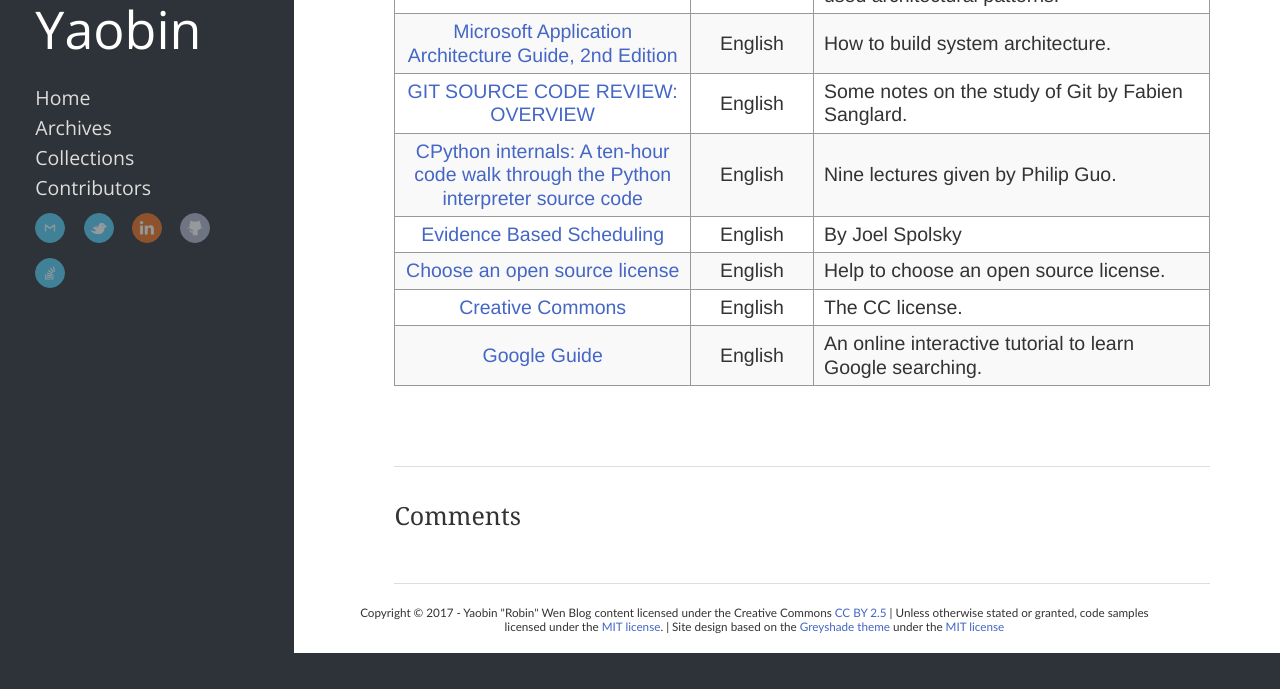
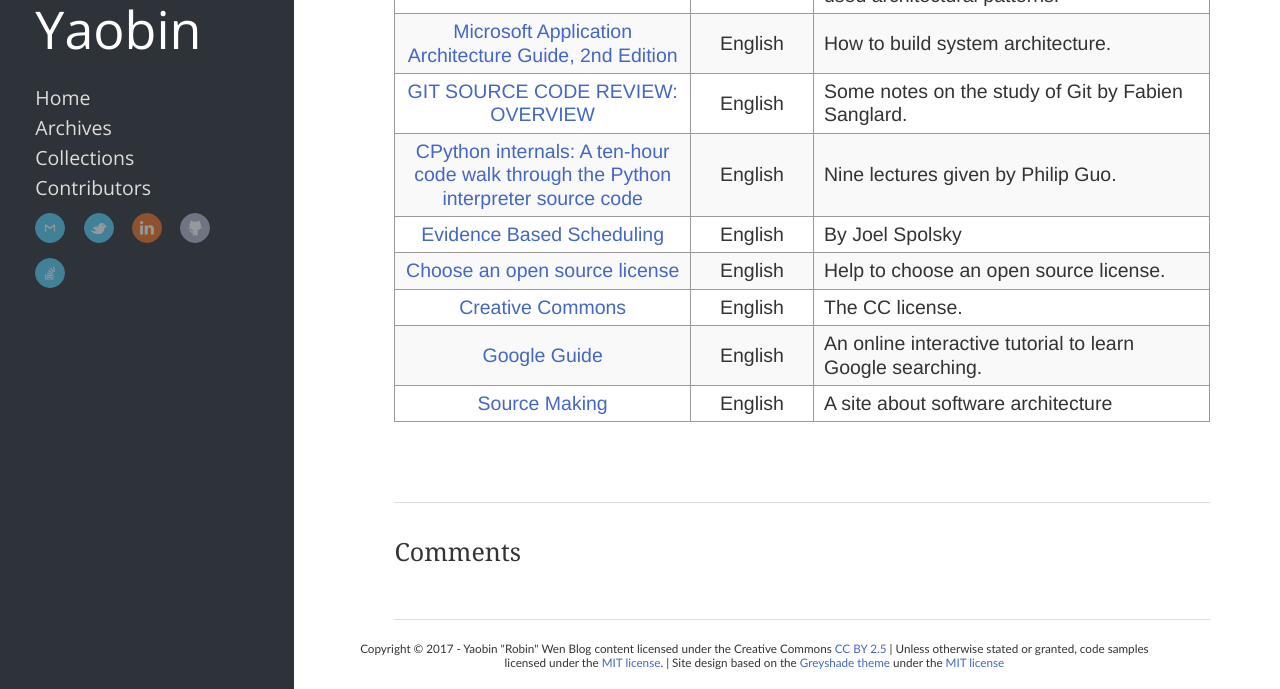
Before and after one commit to Tianhao25/yaobinwen.github.io, a Jekyll site: the page built from pearls/index.markdown, in a window 1280 px wide and 900 px high, scrolled down 602 px, cut to the strip 211-900 px from the top of the window. Built offline with Jekyll 4.4.1, drawn with Linux system fonts in a browser that asks for light colours; nearby versions of some CDN libraries; comment, search, counter and statistics services are not loaded; before the commit the page ends 1466 px from its top, so only the background shows below that.

Commit message:
Update index.markdown

```diff
--- a/pearls/index.markdown
+++ b/pearls/index.markdown
@@ -30,3 +30,4 @@ This page is the collection of the web sites or the blogs that are full of usefu
 | [Choose an open source license](http://choosealicense.com/) | English | Help to choose an open source license. |
 | [Creative Commons](https://creativecommons.org/) | English | The CC license. |
 | [Google Guide](http://www.googleguide.com/) | English | An online interactive tutorial to learn Google searching. |
+| [Source Making](https://sourcemaking.com/) | English | A site about software architecture |
```
